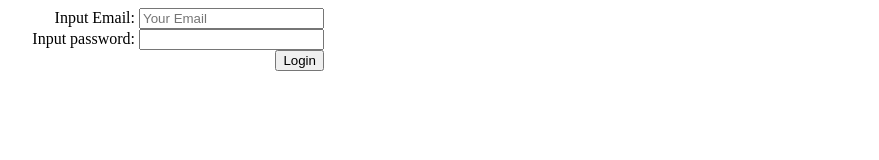
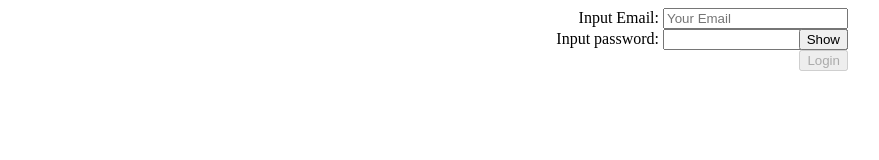
Before and after one commit to kholehk/FrontEndPro, a plain HTML site: page lab13/index.html in a window 1280 px wide. Shown: the whole page, without its empty margins (304-1183 px from the left). Drawn offline with Linux system fonts and the light colour scheme.

Commit message:
changeVisibilityPass

```diff
--- a/lab13/khoroshykh.lab13.js
+++ b/lab13/khoroshykh.lab13.js
@@ -3,6 +3,7 @@
 const container = document.querySelector("main .container");
 
 if (container !== null) {
+
    const formLogin = document.createElement("form");
    formLogin.classList.add("login");
    formLogin.name = "login";
@@ -24,6 +25,7 @@ if (container !== null) {
    const labelPassword = createLabel(
       { text: "Input password: ", parent: formLogin }
    );
+   labelPassword.classList.add("password");
 
    const inputPassword = createInput(
       {
@@ -33,13 +35,25 @@ if (container !== null) {
       }
    );
 
+   const buttonPassword = createButton(
+      {
+         type: "button",
+         text: "Show",
+         parent: labelPassword,
+      }
+   );
+   buttonPassword.classList.add("password_button");
+   buttonPassword.addEventListener("click", changeVisibilityPass);
+
    const buttonSubmit = createButton(
       {
          type: "submit",
          text: "Login",
+         disabled: true,
          parent: formLogin,
       }
    );
+   buttonSubmit.addEventListener("submit", loginSubmit);
 }
 
 function createLabel(props) {
@@ -70,7 +84,17 @@ function createButton(props) {
    if (props.type)
       button.type = props.type;
    button.innerText = props.text || "";
+   button.disabled = props.disabled;
    props.parent.appendChild(button);
 
    return button;
 }
+
+function changeVisibilityPass(event) {
+   debugger;
+
+}
+
+function loginSubmit(event) {
+   debugger;
+}
--- a/lab13/style.css
+++ b/lab13/style.css
@@ -10,6 +10,14 @@
 .login {
    display: flex;
    flex-direction: column;
-   max-width: 500px;
    align-items: flex-end;
 }
+
+.password {
+   position: relative;
+}
+
+.password_button {
+   position: absolute;
+   right: 0;
+}
```
